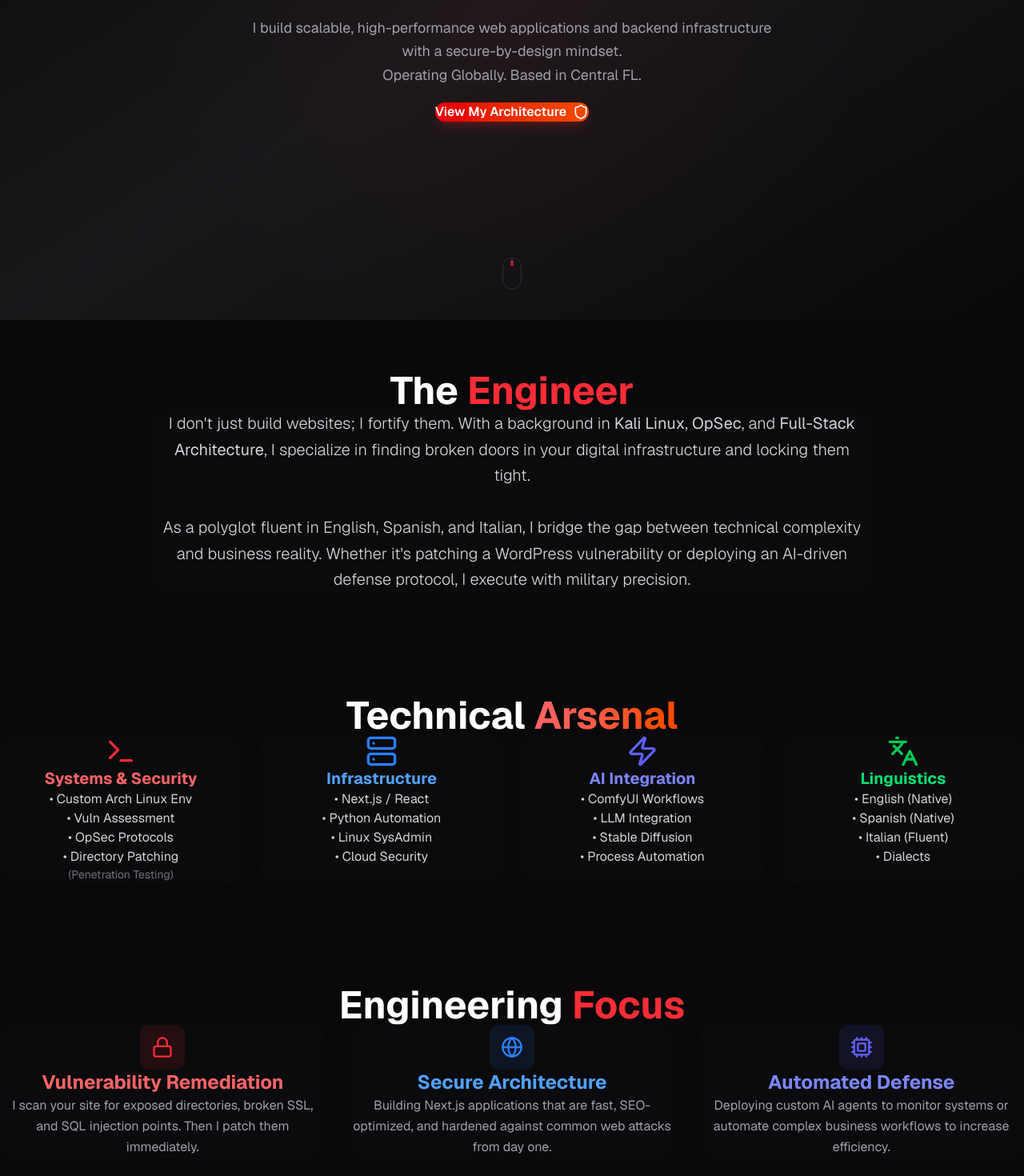
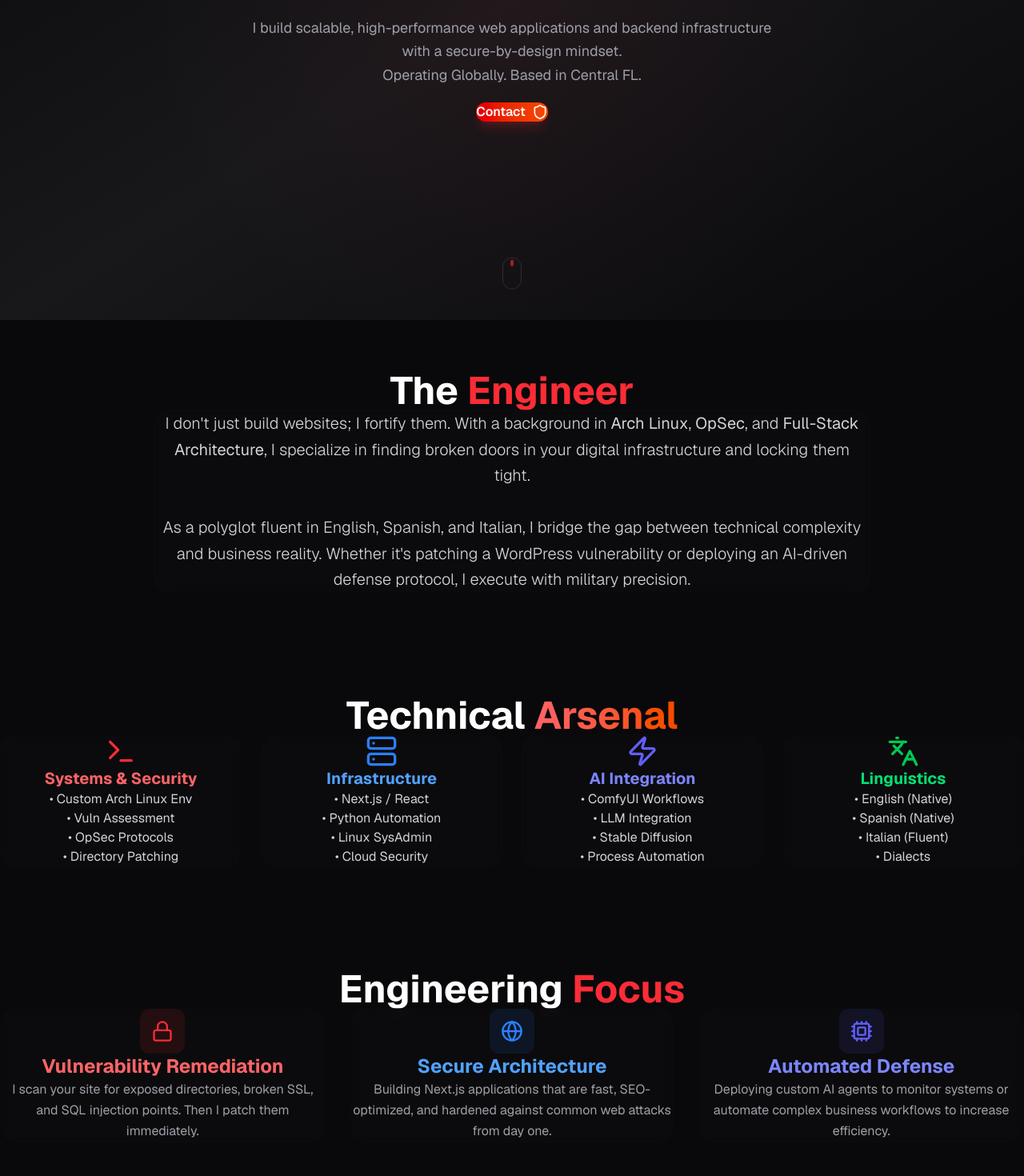
Before and after one commit to Variosity/portfoli0, a Next.js app: page / in a window 1280 px wide. Shown: the part 400-1870 px from the top of the page at 80% size. Built offline with nearby package versions, Linux system fonts and the light colour scheme.

Commit message:
feat: upgrades

```diff
--- a/app/page.tsx
+++ b/app/page.tsx
@@ -136,7 +136,7 @@ export default function Home() {
             whileTap={{ scale: 0.95 }}
             className="mt-6 inline-flex items-center gap-2 px-8 py-4 bg-gradient-to-r from-red-600 to-orange-600 text-white font-semibold rounded-full hover:from-red-500 hover:to-orange-500 shadow-lg shadow-red-500/20 hover:shadow-red-500/40"
           >
-            View My Architecture
+            Contact
             <Shield className="w-5 h-5" />
           </motion.a>
         </motion.div>
@@ -189,7 +189,7 @@ export default function Home() {
               className={`${baseCard} hover:border-red-500/30 p-8 sm:p-12 text-lg sm:text-xl leading-relaxed text-zinc-300 text-center font-light`}
             >
               <p>
-                I don't just build websites; I fortify them. With a background in <strong>Kali Linux</strong>,
+                I don't just build websites; I fortify them. With a background in <strong>Arch Linux</strong>,
                 <strong> OpSec</strong>, and <strong>Full-Stack Architecture</strong>, I specialize in finding
                 broken doors in your digital infrastructure and locking them tight.
                 <br /><br />
@@ -243,9 +243,6 @@ export default function Home() {
                 <li>• Vuln Assessment</li>
                 <li>• OpSec Protocols</li>
                 <li>• Directory Patching</li>
-                <li className="text-sm text-zinc-500">
-                  (Penetration Testing)
-                </li>
               </ul>
             </motion.div>
 
@@ -613,7 +610,7 @@ export default function Home() {
           <p>
             Secured & Engineered by{" "}
             <span className="text-red-500 font-semibold">
-              Alejandro Fernandez
+              Miguel Esteves
             </span>
             . 2026.
           </p>
```
